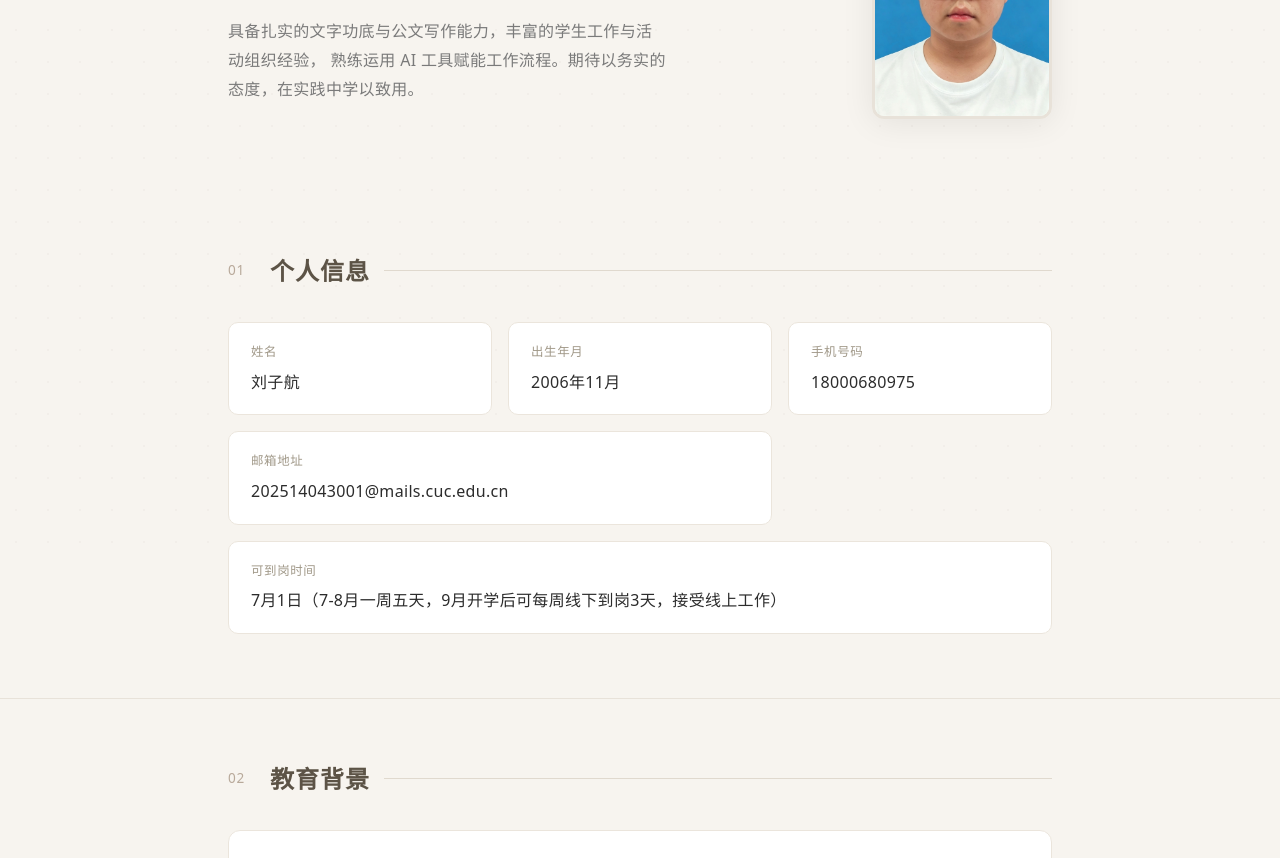
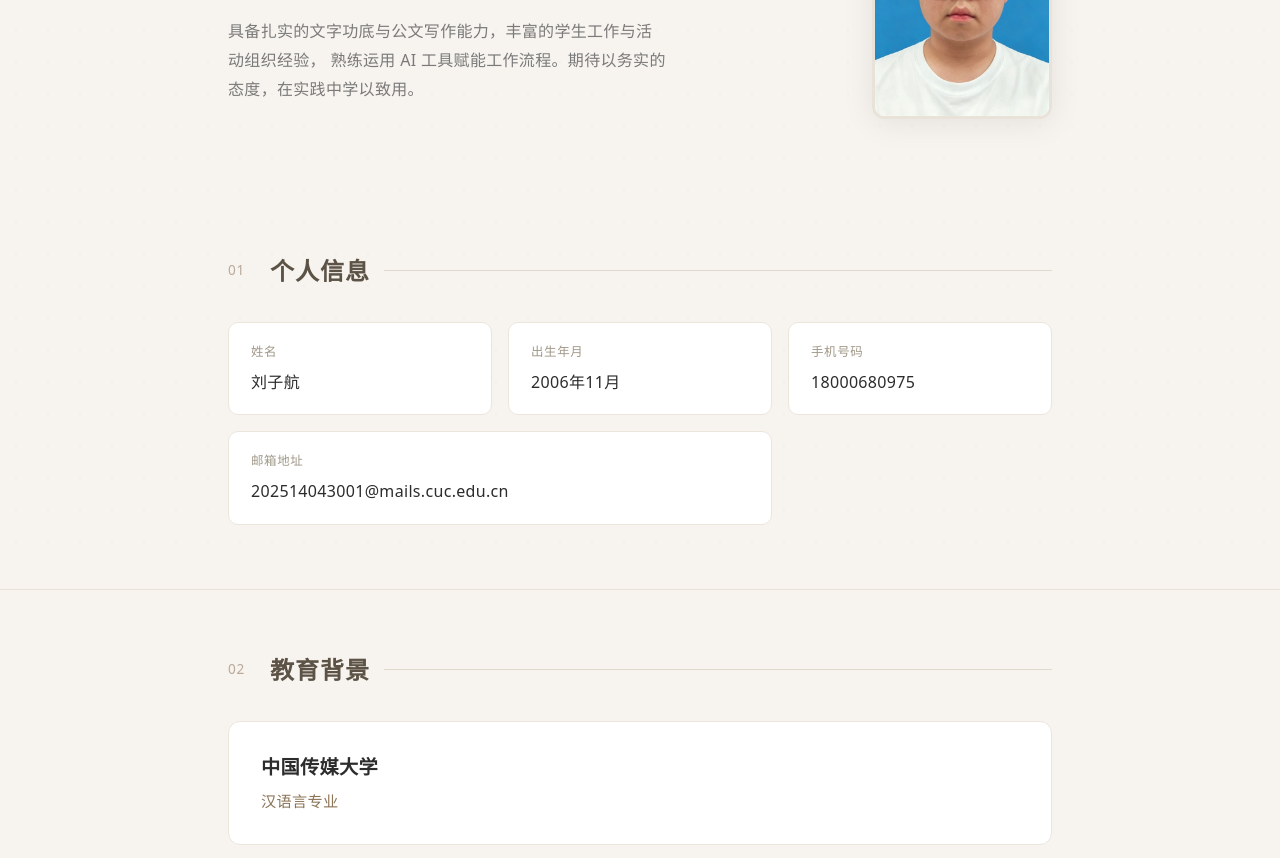
Before and after one commit to yizhouw2023-cpu/resume-website, a plain HTML site: page index.html in a window 1280 px wide. Shown: the part 242-1100 px from the top of the page. Drawn offline with Linux system fonts and the light colour scheme; no server answers.

Commit message:
reorder: visual works and text works before self-evaluation

```diff
--- a/index.html
+++ b/index.html
@@ -502,10 +502,6 @@
           <div class="info-label">邮箱地址</div>
           <div class="info-value">202514043001@mails.cuc.edu.cn</div>
         </div>
-        <div class="info-item fade-in" style="grid-column: 1 / -1;">
-          <div class="info-label">可到岗时间</div>
-          <div class="info-value">7月1日（7-8月一周五天，9月开学后可每周线下到岗3天，接受线上工作）</div>
-        </div>
       </div>
     </div>
   </section>
```
